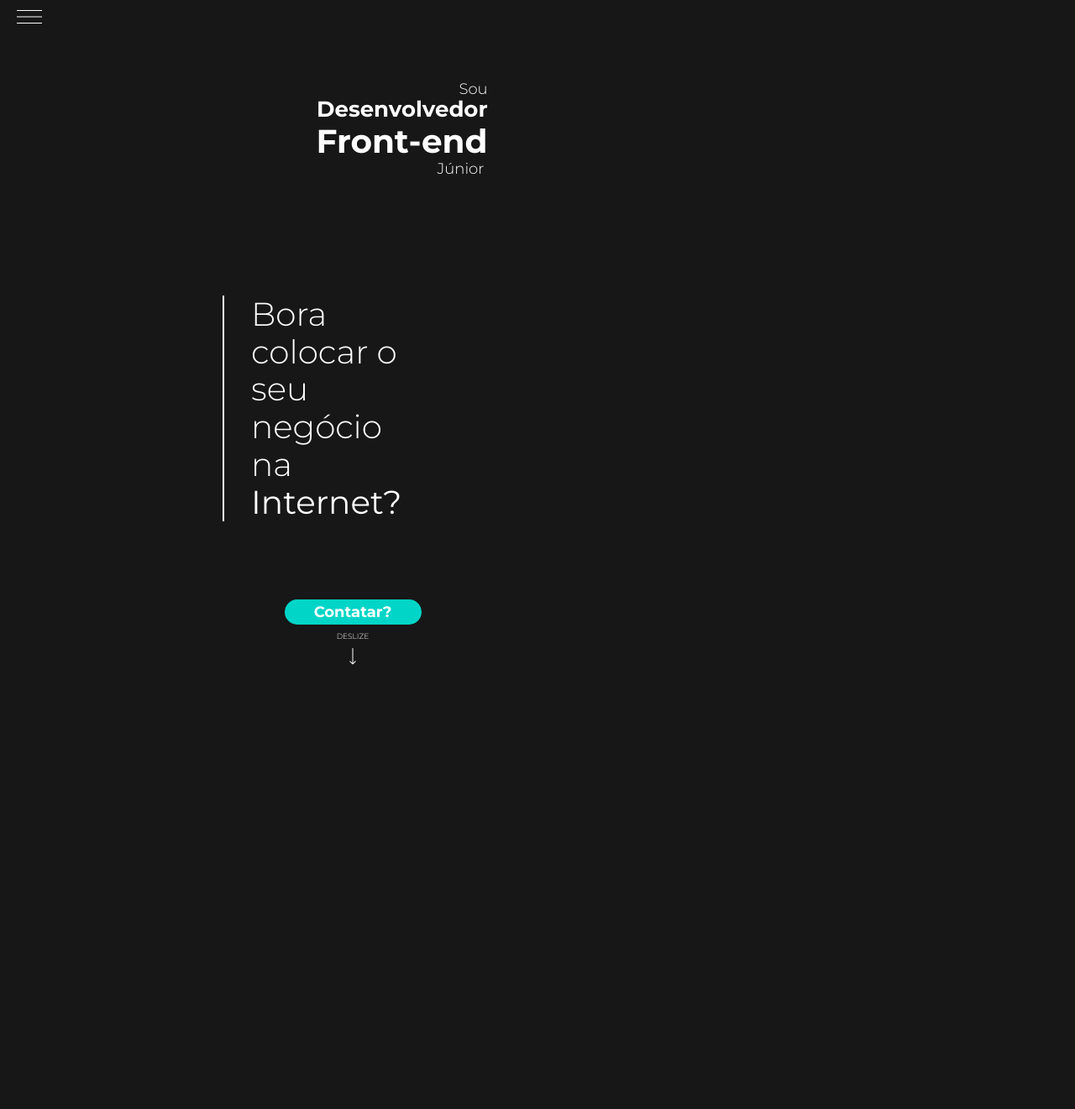
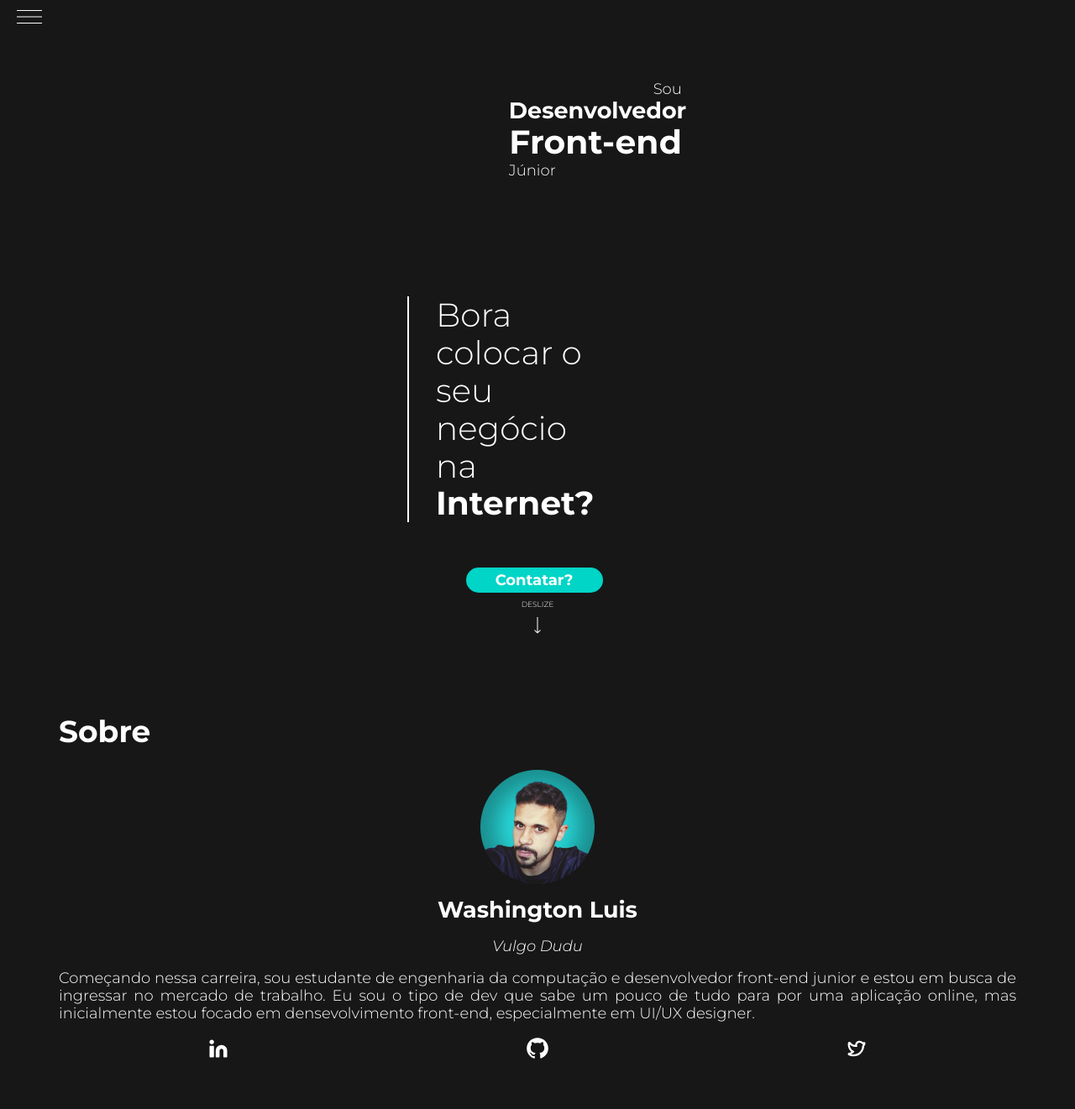
Before and after one commit to dudu-fernandes/dudufernandes-dev, a plain HTML site: page index.html in a window 1280 px wide. Shown: the part 42-1363 px from the top of the page at 84% size. Before the commit the page ends 893 px from the top, so only its background shows below. Drawn offline with Linux system fonts and the light colour scheme.

Commit message:
Incluido a área sobre

```diff
--- a/assets/css/home.css
+++ b/assets/css/home.css
@@ -1,39 +1,36 @@
 .conteudo {
   display: flex;
+  flex-direction: column;
+  align-items: center;
+  text-align: center;
 }
 
 .home {
-  display: flex;
-  flex-direction: column;
-  align-items: center;
-
-  width: 100vh;
   margin-top: 63px;
+  margin-bottom: 1rem;
 }
 
 .home__profissao {
+  display: inline-block;
   text-align: right;
-  margin-left: 6.5rem;
+  width: 206px;
+  margin-left: 40%;
 }
 
-.home__profissao-sou {
+.home__profissao-sou, .home__profissao-desenvolvedor, .home__profissao-frontend, .home__profissao-junior {
   margin: 0;
 }
 
-.home__profissao--desenvolvedor {
-  font-size: 26px;
-  margin: 0;
+.home__profissao-desenvolvedor {
+  font-size: 1.5rem;
 }
 
-.home__profissao--frontend {
-  font-size: 39px;
-  margin: 0;
+.home__profissao-frontend {
+  font-size: 2.18rem;
 }
 
-.home__profissao--junior {
+.home__profissao-junior {
   text-align: left;
-  margin: 0;
-  margin-left: 144px;
 }
 
 .home__chamada {
@@ -53,6 +50,10 @@
   padding-left: 32px;
 }
 
+.chamada__internet {
+  font-weight: 700;
+}
+
 .home__btn {
   display: flex;
   align-items: center;
@@ -68,6 +69,8 @@
 
   width: 163px;
   height: 30px;
+
+  margin-left: 25%;
 }
 
 .deslize {
--- /dev/null
+++ b/assets/css/sobre.css
@@ -0,0 +1,29 @@
+.sobre {
+    text-align: center;
+    width: 100%;
+    padding: 50px;
+}
+
+.sobre__titulo {
+    text-align: left;
+}
+
+.sobre__nome {
+    margin: 10px 0;
+}
+
+.sobre__sobrenome {
+   font-style: italic;
+   font-weight: 400;
+}
+
+.sobre__texto {
+    text-align: justify;
+}
+
+.sobre__botoes-sociais {
+    display: flex;
+    align-items: center;
+    width: 100%;
+    justify-content: space-around;
+}
--- a/assets/css/style.css
+++ b/assets/css/style.css
@@ -11,6 +11,7 @@
     --cor-tema: #00d5c7;
 }
 
+
 .btn--hamburguer {
     background-image: url("../btn--hamburguer.svg");
 }
--- a/index.html
+++ b/index.html
@@ -13,6 +13,7 @@
     href="https://fonts.googleapis.com/css2?family=Montserrat:ital,wght@0,300;0,400;0,700;1,300&display=swap">
   <link rel="stylesheet" href="./assets/css/style.css">
   <link rel="stylesheet" href="./assets/css/home.css">
+  <link rel="stylesheet" href="./assets/css/sobre.css">
   <title>Dudu Fernandes / Dev</title>
 </head>
 
@@ -26,13 +27,13 @@
     <section class="home">
       <div class="home__profissao">
         <p class="home__profissao-sou">Sou</p>
-      <h1 class="home__profissao--desenvolvedor">Desenvolvedor</h1>
-      <h1 class="home__profissao--frontend">Front-end</h1>
-      <p class="home__profissao--junior">Júnior</p>
+        <h1 class="home__profissao-desenvolvedor">Desenvolvedor</h1>
+        <h1 class="home__profissao-frontend">Front-end</h1>
+        <p class="home__profissao-junior">Júnior</p>
       </div>
       <div class="home__chamada">
         <p class="chamada">
-        Bora colocar o seu negócio na <b>Internet?</b>
+          Bora colocar o seu negócio na <b class="chamada__internet">Internet?</b>
         </p>
       </div>
       <a href="#" class="home__btn">Contatar?</a>
@@ -41,6 +42,39 @@
         <img src="./assets/seta.svg" alt="Deslize para baixo" class="deslize--icon">
       </div>
     </section>
+
+    <section class="sobre">
+      <h1 class="sobre__titulo">Sobre</h1>
+      <img src="./assets/fotoPerfil.png" alt="Foto perfil" class="sobre__foto">
+      <div class="sobre__container">
+        <h2 class="sobre__nome">Washington Luis</h2>
+        <p class="sobre__sobrenome">Vulgo Dudu</p>
+      </div>
+      <p class="sobre__texto">
+        Começando nessa carreira, sou estudante de engenharia da computação e desenvolvedor front-end junior e estou em
+        busca de ingressar no mercado de trabalho.
+
+        Eu sou o tipo de dev que sabe um pouco de tudo para por uma aplicação online, mas inicialmente estou focado em
+        densevolvimento front-end, especialmente em UI/UX designer.
+      </p>
+      <ul class="sobre__botoes-sociais">
+        <li class="btn">
+          <a href="https://www.linkedin.com/in/washingtonluisfernandes/">
+            <img src="./assets/🦆 icon _linkedin_.svg" alt="LinkedIn">
+          </a>
+        </li>
+        <li class="btn">
+          <a href="https://github.com/dudu-fernandes">
+            <img src="./assets/🦆 icon _github_.svg" alt="Github">
+          </a>
+        </li>
+        <li class="btn">
+          <a href="https://twitter.com/duduwlf">
+            <img src="./assets/🦆 icon _twitter outline_.svg" alt="Twitter">
+          </a>
+        </li>
+      </ul>
+    </section>
   </main>
 </body>
 
```
Also changed, not shown: assets/fotoPerfil.png (added), assets/🦆 icon _github_.svg (added), assets/🦆 icon _linkedin_.svg (added), assets/🦆 icon _twitter outline_.svg (added). Lines whose indentation alone changed are shown as unchanged.
